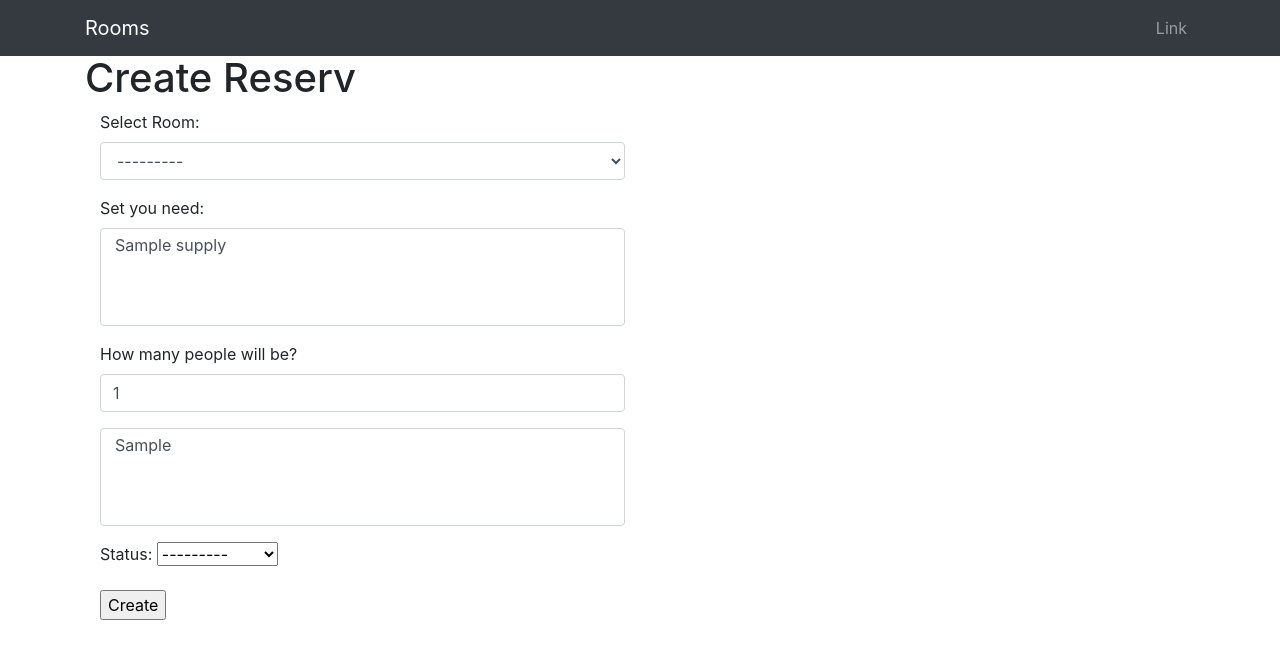
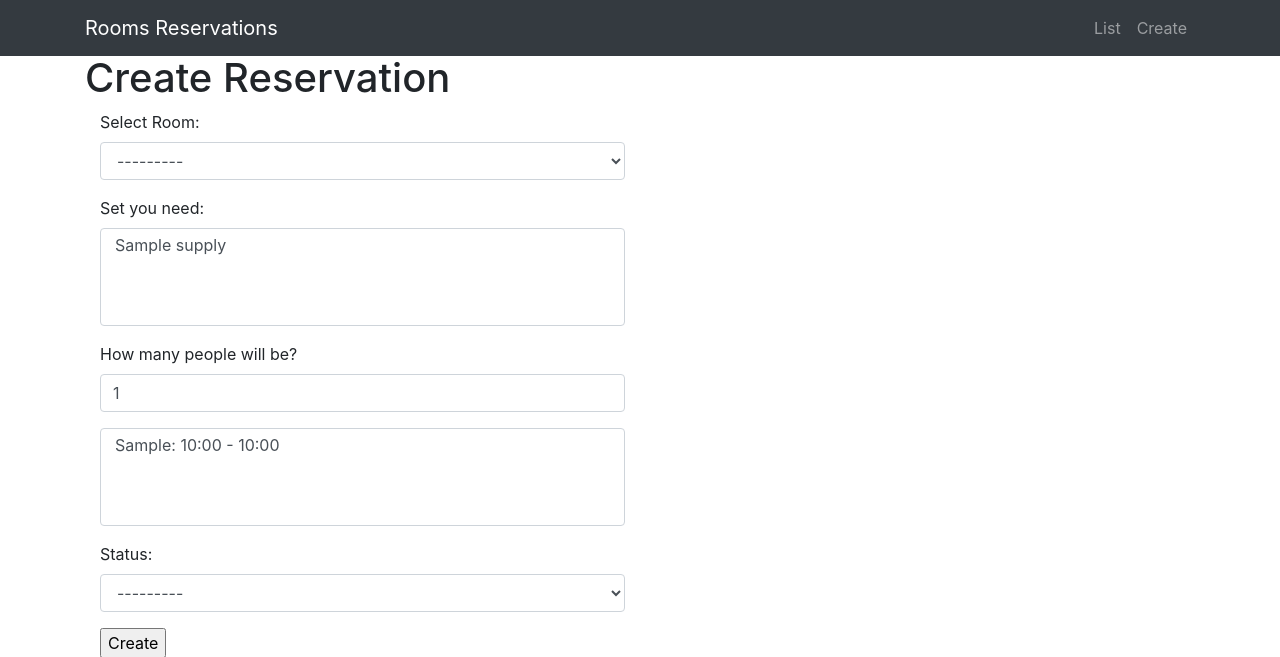
Before and after one commit to alexperezortuno/django_rooms, a Django app: a page that uses hcmfront/rooms/templates/rooms/layouts/navbar.html in a window 1280 px wide. Shown: the top 657 px of the page. Run offline with Django 3.2, Linux system fonts and the light colour scheme; a user stored in the database is signed in; tables that the repository leaves empty hold one stand-in row (values such as "Sample post"); some libraries are stand-ins or nearby versions.

Commit message:
fix texts and translations

```diff
--- a/hcmfront/rooms/forms.py
+++ b/hcmfront/rooms/forms.py
@@ -26,6 +26,11 @@ class ReservRoomForm(forms.ModelForm):
                     'class': 'form-control',
                 }
             ),
+            'status': forms.Select(
+                attrs={
+                    'class': 'form-control',
+                }
+            ),
         }
 
         labels = {
--- a/hcmfront/rooms/models/disponibilities.py
+++ b/hcmfront/rooms/models/disponibilities.py
@@ -17,4 +17,7 @@ class Disponibilities(models.Model):
         ordering = ['created_at']
 
     def __str__(self):
-        return self.day
+        return '{day}: {from_day} - {to_day}'.format(
+            day=self.day,
+            from_day=self.from_date.strftime('%H:%M'),
+            to_day=self.to_date.strftime('%H:%M'))
--- a/hcmfront/rooms/templates/rooms/layouts/navbar.html
+++ b/hcmfront/rooms/templates/rooms/layouts/navbar.html
@@ -1,13 +1,16 @@
 <nav class="navbar fixed-top navbar-expand-lg navbar-dark bg-dark fixed-top">
   <div class="container">
-    <a class="navbar-brand" href="index.html">Rooms</a>
+    <a class="navbar-brand" href="index.html">Rooms Reservations</a>
     <button class="navbar-toggler navbar-toggler-right" type="button" data-toggle="collapse" data-target="#navbarResponsive" aria-controls="navbarResponsive" aria-expanded="false" aria-label="Toggle navigation">
       <span class="navbar-toggler-icon"></span>
     </button>
     <div class="collapse navbar-collapse" id="navbarResponsive">
       <ul class="navbar-nav ml-auto">
         <li class="nav-item">
-          <a class="nav-link" href="javascript:void(0)">Link</a>
+          <a class="nav-link" href="{% url 'rooms:reserve_list' %}">List</a>
+        </li>
+        <li class="nav-item">
+          <a class="nav-link" href="{% url 'rooms:reserve_create' %}">Create</a>
         </li>
       </ul>
     </div>
--- a/hcmfront/rooms/templates/rooms/reservroom_form.html
+++ b/hcmfront/rooms/templates/rooms/reservroom_form.html
@@ -17,7 +17,7 @@
 <div class="container">
     <div class="row">
         <div class="col">
-            <h1>Create Reserv</h1>
+            <h1>Create Reservation</h1>
             <div class="col-6">
                 <form method="post">
                     {{ form.as_p }}
--- a/hcmfront/rooms/templates/rooms/reservroom_list.html
+++ b/hcmfront/rooms/templates/rooms/reservroom_list.html
@@ -17,7 +17,7 @@
 <div class="container">
     <div class="row">
         <div class="col">
-            <h1>Reservs</h1>
+            <h1>Reservations</h1>
             <div class="row">
             {% for reserv in object_list %}
                 <!-- card -->
--- a/hcmfront/rooms/urls.py
+++ b/hcmfront/rooms/urls.py
@@ -4,6 +4,6 @@ from .views import ReservListView, ReservCreateView
 app_name = 'rooms'
 
 rooms_patterns = ([
-    url(r'^$', ReservListView.as_view(), name='reserv_list'),
-    url(r'^create/$', ReservCreateView.as_view(), name='reserv_create'),
+    url(r'^$', ReservListView.as_view(), name='reserve_list'),
+    url(r'^create/$', ReservCreateView.as_view(), name='reserve_create'),
 ], 'rooms')
--- a/hcmfront/rooms/views.py
+++ b/hcmfront/rooms/views.py
@@ -17,7 +17,7 @@ class ReservListView(ListView):
 class ReservCreateView(CreateView):
     model = ReservRoom
     form_class = ReservRoomForm
-    success_url = reverse_lazy('rooms:reserv_list')
+    success_url = reverse_lazy('rooms:reserve_list')
 
     def form_valid(self, form):
         form.instance.user = self.request.user
```
